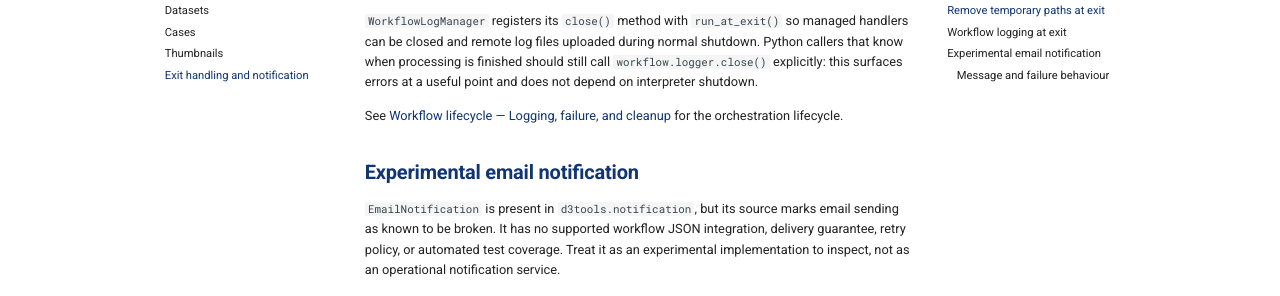
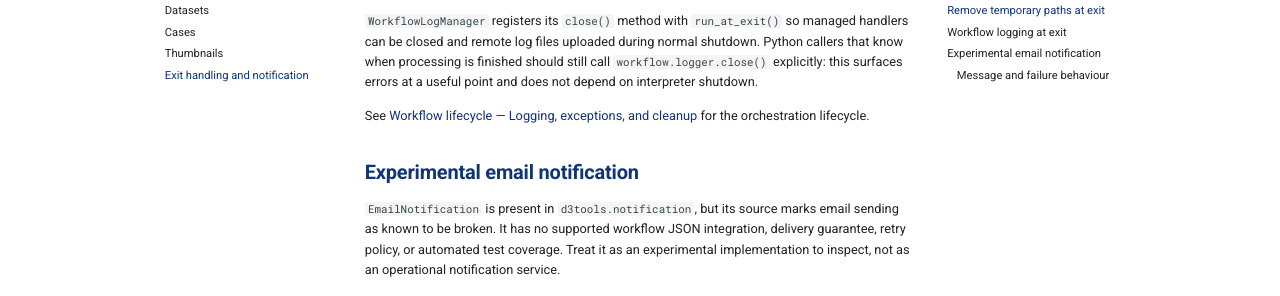
Before and after one commit to c-hydro/d3tools, an MkDocs documentation site: the page built from docs/tools/exit-and-notification.md, in a window 1280 px wide and 900 px high, scrolled down 1903 px. Shown: the part 152-448 px from the top of the window. Built offline with MkDocs 1.6.1 and Material for MkDocs 9.7.7, drawn with Linux system fonts in a browser that asks for light colours; comment, search, counter and statistics services are not loaded.

Commit message:
docs: fix lifecycle cleanup link

```diff
--- a/docs/tools/exit-and-notification.md
+++ b/docs/tools/exit-and-notification.md
@@ -121,8 +121,8 @@ shutdown. Python callers that know when processing is finished should still
 call `workflow.logger.close()` explicitly: this surfaces errors at a useful
 point and does not depend on interpreter shutdown.
 
-See [Workflow lifecycle — Logging, failure, and
-cleanup](../workflow_orchestration/under-the-hood/lifecycle.md#logging-failure-and-cleanup)
+See [Workflow lifecycle — Logging, exceptions, and
+cleanup](../workflow_orchestration/under-the-hood/lifecycle.md#logging-exceptions-and-cleanup)
 for the orchestration lifecycle.
 
 ## Experimental email notification
```
